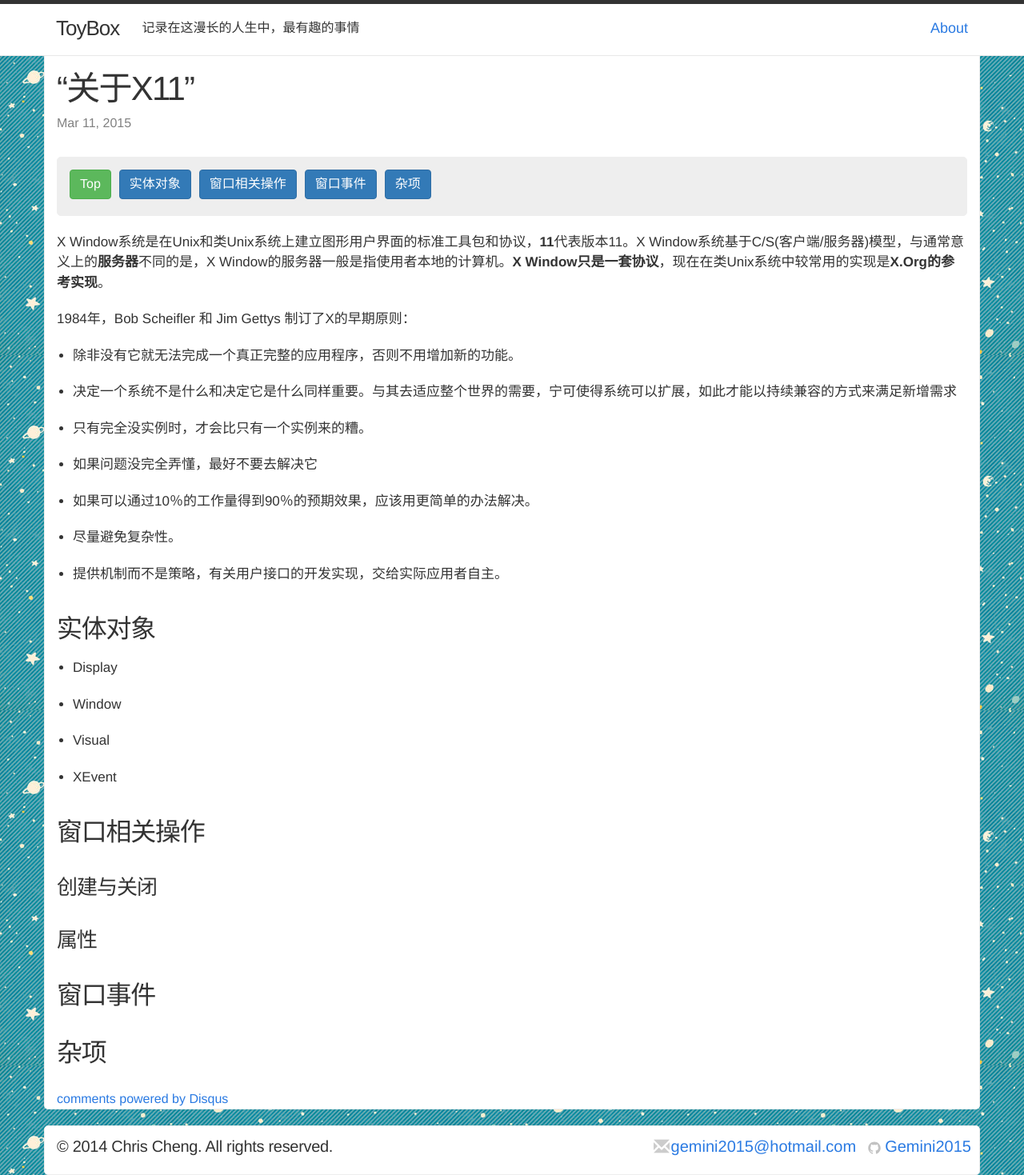
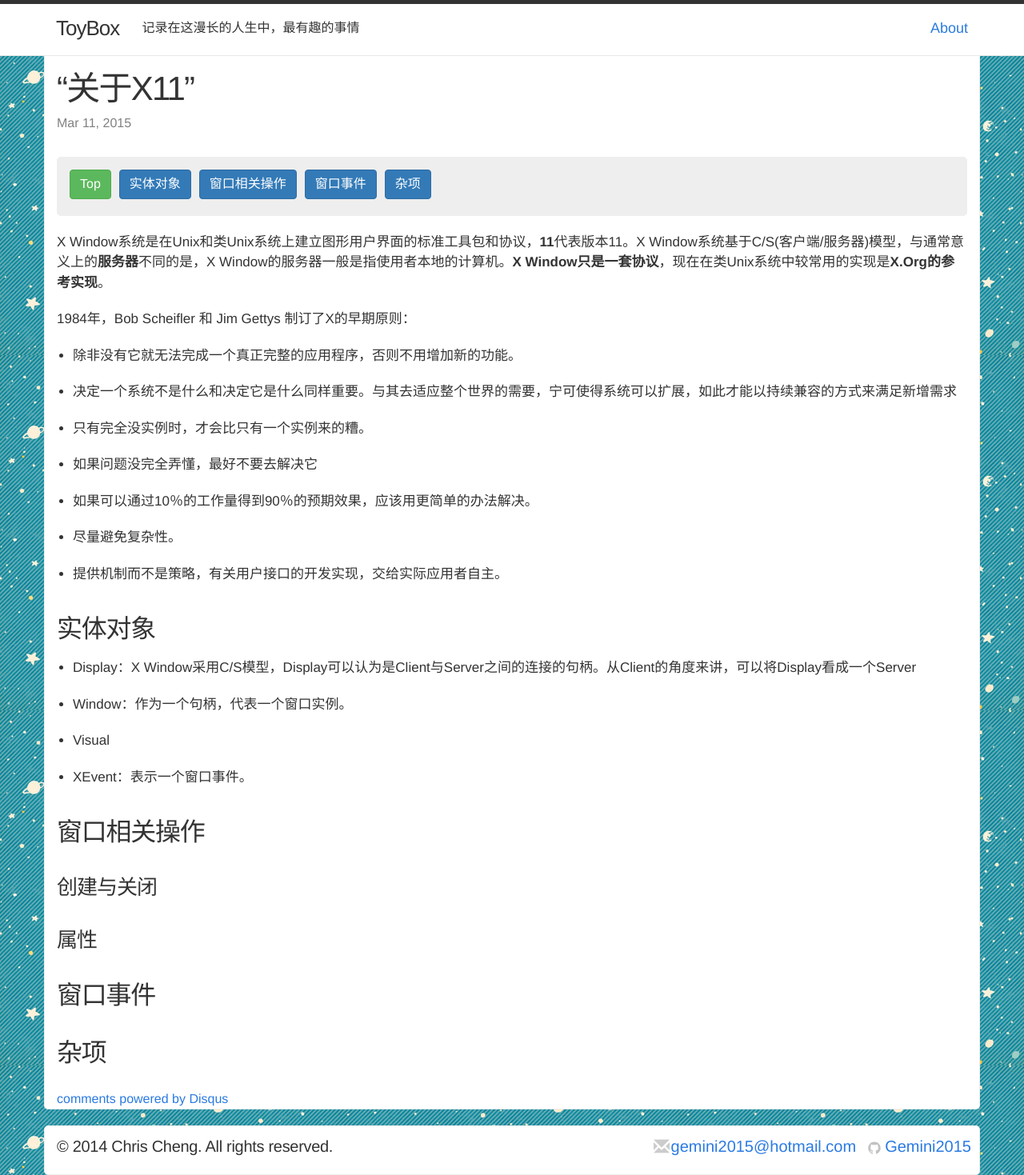
Before and after one commit to Gemini2015/gemini2015.github.io, a Jekyll site: the page built from _posts/2015-03-11-about-X11.markdown, in a window 1280 px wide. Shown: the whole page at 80% size. Built offline with Jekyll 4.4.1, drawn with Linux system fonts in a browser that asks for light colours; nearby versions of some CDN libraries; comment, search, counter and statistics services are not loaded.

Commit message:
更新 about x11 实体对象

```diff
--- a/_posts/2015-03-11-about-X11.markdown
+++ b/_posts/2015-03-11-about-X11.markdown
@@ -22,10 +22,10 @@ X Window系统是在Unix和类Unix系统上建立图形用户界面的标准工
 
 ## 实体对象
 
--   Display
--   Window
+-   Display：X Window采用C/S模型，Display可以认为是Client与Server之间的连接的句柄。从Client的角度来讲，可以将Display看成一个Server
+-   Window：作为一个句柄，代表一个窗口实例。
 -   Visual
--   XEvent
+-   XEvent：表示一个窗口事件。
 
 ## 窗口相关操作
 
```
